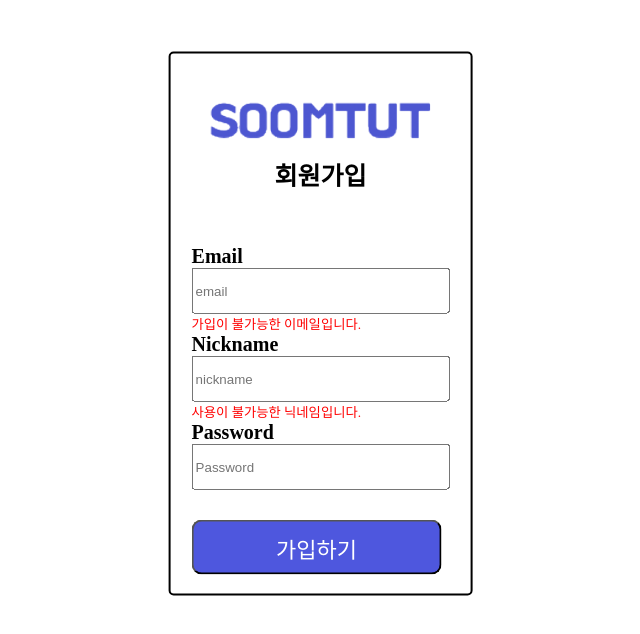
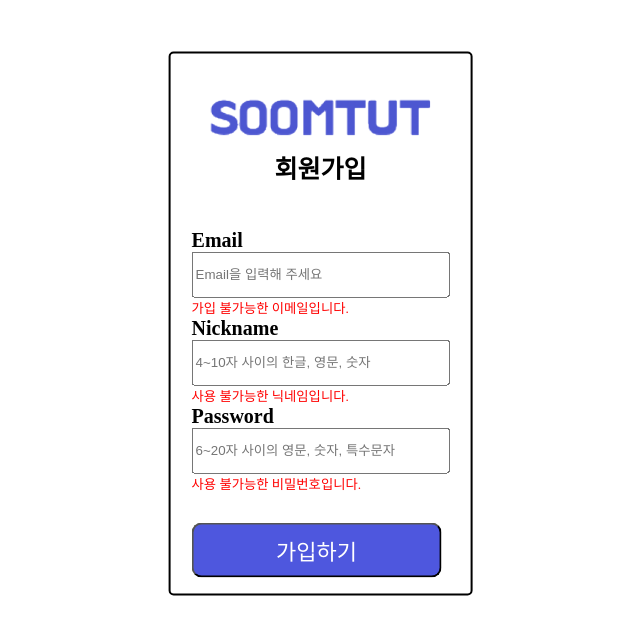
Before and after one commit to 20230206/SOOMTUT_BACK, a React (Create React App) app in the folder src/frontend/: page /signup in a window 1280 px wide. Shown: the top 634 px of the page, without its empty margins (317-957 px from the left). Built offline with nearby package versions, Linux system fonts and the light colour scheme.

Commit message:
#30 [Feat] 회원가입시 필요 정보 정규표현식 추가

```diff
--- a/src/frontend/src/component/SignupForm.js
+++ b/src/frontend/src/component/SignupForm.js
@@ -1,54 +1,106 @@
-import React from "react";
+import React, { useState } from "react";
 import { Button, Form } from "react-bootstrap";
 import styles from "../assets/styles/formstyle.module.css"
 import logo from "../assets/images/logo.png"
 
 function SignupForm() {
+    const [email, setEmail] = useState("");
+    const [nickname, setNickname] = useState("");
+    const [password, setPassword] = useState("");
+
+    const [isValidEmail, setValidEmail] = useState(false);
+    const [isValidNickname, setValidNickname] = useState(false);
+    const [isValidPassword, setValidPassword] = useState(false);
+
+
+    const InputEmail = (event) => {
+        setValidEmail(CheckEmail(event))
+        setEmail(event.target.value)
+    }
+    const CheckEmail = (event) => {
+        // 중복검사
+        var regex = /^[0-9a-zA-Z]([-_.]?[0-9a-zA-Z])*@[0-9a-zA-Z]([-_.]?[0-9a-zA-Z])*\.[a-zA-Z]{2,3}$/
+        return regex.test(event.target.value)
+    }
+
+    const InputNickname = (event) => {
+        setValidNickname(CheckNickname(event))
+        setNickname(event.target.value);
+    }
+
+    const CheckNickname = (event) => {
+        // 중복검사
+        const regex = /^[가-힣a-zA-Z0-9]{4,10}$/
+        console.log(regex.test(event.target.value));
+        return regex.test(event.target.value)
+    }
+
+    const InputPassword = (event) => {
+        setValidPassword(CheckPassword(event))
+        setPassword(event.target.value);
+    }
+
+    const CheckPassword = (event) => {
+        var regex = /^.*(?=.{6,20})(?=.*[0-9])(?=.*[a-zA-Z]).*$/;
+        return regex.test(event.target.value);
+    }
+
     return (
         <div className={styles.wrapper}>
          <div className={styles.formbox}>
-          <img src={logo} style={{width:"220px"}} alt="logo"/>
+          <img src={logo} style={{width:"220px"}} alt="logo" />
           <text className={styles.title}>회원가입</text>
-          <br></br>
+          <br />
            <Form>
             <Form.Group className={styles.Group}>
              <Form.Label className={styles.label}>Email</Form.Label>
-             <br></br>
+             <br />
              <Form.Control
+              value={email}
               type="email"
-              placeholder="email"
-              className={styles.input} />
-             <br></br>
+              placeholder="Email을 입력해 주세요"
+              className={styles.input}
+              onChange={InputEmail} />
+              <br />
              <Form.Text
               className="text-muted"
-              style={{color:"red"}}>
-                 가입이 불가능한 이메일입니다.
+              style={isValidEmail ? {color:"green"} : {color:"red"}}>
+                 {isValidEmail ? "가입 가능한 이메일입니다" : "가입 불가능한 이메일입니다." }
              </Form.Text>
             </Form.Group>
 
             <Form.Group className={styles.Group}>
              <Form.Label className={styles.label}>Nickname</Form.Label>
-             <br></br>
+             <br />
              <Form.Control
-              type="password"
-              placeholder="nickname"
-              className={styles.input} />
-             <br></br>
+              value={nickname}
+              type="text"
+              placeholder="4~10자 사이의 한글, 영문, 숫자"
+              className={styles.input}
+              onChange={InputNickname} />
+             <br />
              <Form.Text
               className="text-muted"
-              style={{color:"red"}} >
-                 사용이 불가능한 닉네임입니다.
+              style={isValidNickname ? {color:"green"} : {color:"red"}}>
+                 {isValidNickname? "사용 가능한 닉네임입니다." : "사용 불가능한 닉네임입니다."}
              </Form.Text>
             </Form.Group>
 
             <Form.Group className={styles.Group}>
              <Form.Label className={styles.label}>Password</Form.Label>
-             <br></br>
+             <br />
              <Form.Control
+              value={password}
               type="password"
-              placeholder="Password"
-              className={styles.input} />
-             <br></br>
+              placeholder="6~20자 사이의 영문, 숫자, 특수문자"
+              className={styles.input}
+              onChange={InputPassword} />
+             <br />
+             <Form.Text
+              className="text-muted"
+              style={isValidPassword ? {color:"green"} : {color:"red"}}>
+                 {isValidPassword? "사용 가능한 비밀번호입니다." : "사용 불가능한 비밀번호입니다."}
+             </Form.Text>
             </Form.Group>
 
             <Button className={styles.summit} variant="primary" type="submit">
```
